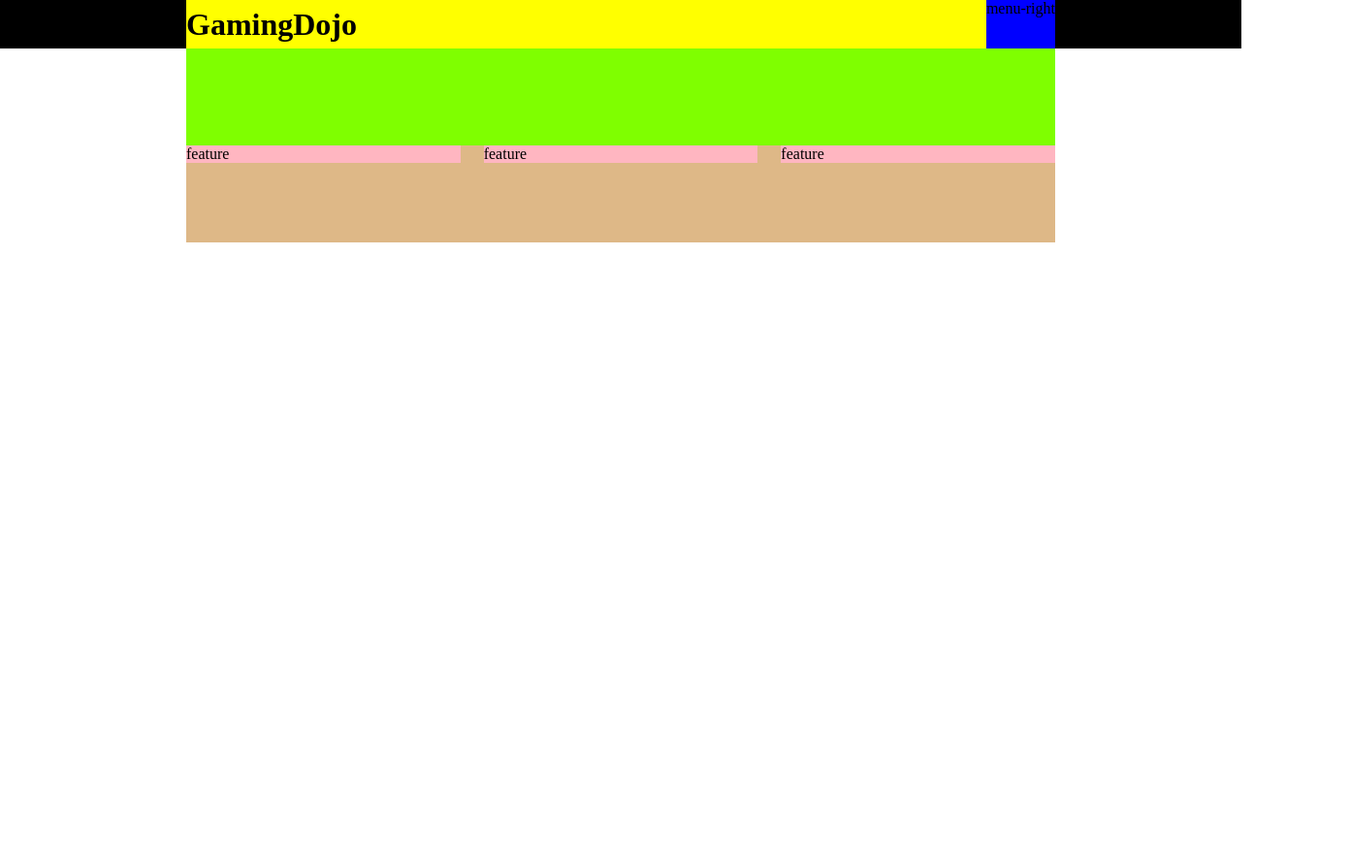
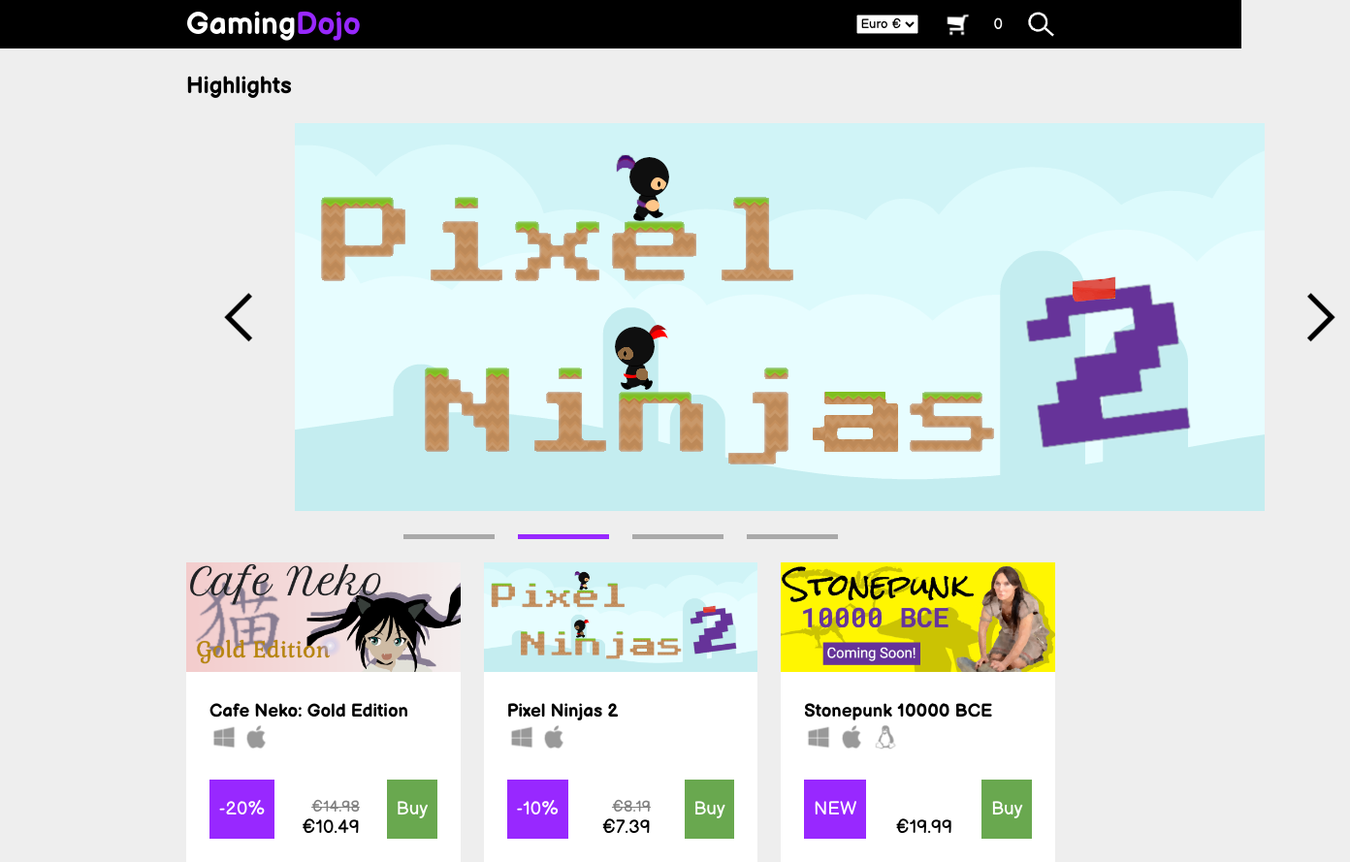
Before and after one commit to narcisolobo/january-web-fundamentals-22, a plain HTML site: page beltExam/index.html in a window 1280 px wide. Shown: the whole page at 97% size, 1392 px wide, since content can reach past the window. Before the commit the page ends 800 px from the top, so only its background shows below. Drawn offline with Linux system fonts and the light colour scheme.

Commit message:
added belt review code

```diff
--- a/beltExam/index.html
+++ b/beltExam/index.html
@@ -8,28 +8,99 @@
     <link rel="stylesheet" href="style.css">
 </head>
 <body>
-    <header>
+    <!-- header start -->
+    <header class="mb">
         <div class="container flexed">
-            <h1>GamingDojo</h1>
-            <div class="menu-right">
-                <p>menu-right</p>
+            <h1 class="text-white">Gaming<span class="text-purple">Dojo</span></h1>
+            <div class="menu-right flexed">
+                <select>
+                    <option>Euro €</option>
+                </select>
+                <img src="./images/cart-light.png" alt="Shopping Cart">
+                <p id="cart-count" class="text-white">0</p>
+                <img src="./images/search-light.png" alt="Search">
             </div>
         </div>
     </header>
+    <!-- header end -->
+    <!-- container start -->
     <div class="container">
-        <div class="carousel"></div>
-        <div class="features flex-start">
-            <div class="feature">
-                <p>feature</p>
-            </div>
-            <div class="feature">
-                <p>feature</p>
-            </div>
-            <div class="feature">
-                <p>feature</p>
+        <!-- carousel start -->
+        <div class="carousel">
+            <h2 class="mb">Highlights</h2>
+            <div class="carousel-control flexed mb">
+                <img onclick="imageBack()" src="./images/chevron-left.png" alt="Left">
+                <img id="carousel-img" src="./images/pixel-ninjas-2.png" alt="Pixel Ninjas">
+                <img onclick="imageForward()" class="flipped" src="./images/chevron-left.png" alt="Right">
             </div>
         </div>
+        <div class="flexed indicators">
+            <div class="indicator mb bg-grey"></div>
+            <div class="indicator mb bg-purple"></div>
+            <div class="indicator mb bg-grey"></div>
+            <div class="indicator mb bg-grey"></div>
+        </div>
+        <!-- carousel end -->
+        <!-- features start -->
+        <div class="features flex-start">
+            <!-- cafe neko start -->
+            <div class="feature">
+                <img class="feature-img" src="./images/cafe-neko.png" alt="Cafe Neko">
+                <div class="feature-content">
+                    <h3>Cafe Neko: Gold Edition</h3>
+                    <img class="icon mb" src="./images/windows.png" alt="Windows">
+                    <img class="icon mb" src="./images/apple.png" alt="Apple">
+                    <div class="purchase flexed">
+                        <button class="text-white bg-purple">-20%</button>
+                        <div class="prices">
+                            <p class="old-price">€14.98</p>
+                            <p class="new-price">€10.49</p>
+                        </div>
+                        <button onclick="incrementCount()" class="text-white bg-green">Buy</button>
+                    </div>
+                </div>
+            </div>
+            <!-- cafe neko end -->
+            <!-- Pixel Ninjas start -->
+            <div class="feature">
+                <img class="feature-img" src="./images/pixel-ninjas-2.png" alt="Pixel Ninjas 2">
+                <div class="feature-content">
+                    <h3>Pixel Ninjas 2</h3>
+                    <img class="icon mb" src="./images/windows.png" alt="Windows">
+                    <img class="icon mb" src="./images/apple.png" alt="Apple">
+                    <div class="purchase flexed">
+                        <button class="text-white bg-purple">-10%</button>
+                        <div class="prices">
+                            <p class="old-price">€8.19</p>
+                            <p class="new-price">€7.39</p>
+                        </div>
+                        <button onclick="incrementCount()" class="text-white bg-green">Buy</button>
+                    </div>
+                </div>
+            </div>
+            <!-- Pixel Ninjas end -->
+            <!-- Stone Punk start -->
+            <div class="feature">
+                <img class="feature-img" src="./images/stonepunk.png" alt="Stonepunk">
+                <div class="feature-content">
+                    <h3>Stonepunk 10000 BCE</h3>
+                    <img class="icon mb" src="./images/windows.png" alt="Windows">
+                    <img class="icon mb" src="./images/apple.png" alt="Apple">
+                    <img onclick="linux()" src="./images/linux.png" alt="Linux" class="icon mb">
+                    <div class="purchase flexed">
+                        <button class="text-white bg-purple">NEW</button>
+                        <div class="prices">
+                            <p class="new-price">€19.99</p>
+                        </div>
+                        <button onclick="incrementCount()" class="text-white bg-green">Buy</button>
+                    </div>
+                </div>
+            </div>
+            <!-- Stone Punk end -->
+        </div>
+        <!-- features end -->
     </div>
+    <!-- container end -->
     <script src="./script.js"></script>
 </body>
 </html>
--- a/beltExam/script.js
+++ b/beltExam/script.js
@@ -0,0 +1,20 @@
+function imageForward(){
+  var carouselImage = document.querySelector('#carousel-img')
+  carouselImage.src = './images/stonepunk.png'
+}
+
+function imageBack(){
+  var carouselImage = document.querySelector('#carousel-img')
+  carouselImage.src = './images/pixel-ninjas-2.png'
+}
+
+var cartCount = document.querySelector('#cart-count')
+console.log(cartCount);
+
+function incrementCount(){
+  cartCount.innerText++;
+}
+
+function linux(){
+  alert('This game is supported on Linux')
+}
--- a/beltExam/style.css
+++ b/beltExam/style.css
@@ -1,24 +1,19 @@
+@import url('https://fonts.googleapis.com/css2?family=Balsamiq+Sans:ital,wght@0,400;0,700;1,400;1,700&display=swap');
+
 * {
   margin: 0;
   padding: 0;
   box-sizing: border-box;
+  font-family: 'Balsamiq Sans', cursive;
 }
 
-header {
-  background-color: black;
-  min-height: 50px;
-}
+/* utility classes start */
 
 .container {
-  background-color: yellow;
+  /* background-color: yellow; */
   min-height: 50px;
   width: 70%;
   margin: 0 auto;
-}
-
-.menu-right {
-  background-color: blue;
-  min-height: 50px;
 }
 
 .flexed {
@@ -28,6 +23,14 @@ header {
   gap: 1.5em;
 }
 
+.text-white {
+  color: white;
+}
+
+.text-purple {
+  color: #9828ff;
+}
+
 .flex-start {
   display: flex;
   justify-content: space-between;
@@ -35,17 +38,116 @@ header {
   gap: 1.5em;
 }
 
+.mb {
+  margin-bottom: 1.5rem;
+}
+
+.flipped {
+  transform: scaleX(-1);
+}
+
+.bg-purple {
+  background-color: #9828ff;
+}
+
+.bg-green {
+  background-color: #69a84f;
+}
+
+.bg-grey {
+  background-color: darkgray;
+}
+
+body {
+  background-color: #eeeeee;
+}
+
+/* utility classes end */
+
+/* header classes start */
+header {
+  background-color: black;
+  min-height: 50px;
+}
+
+.menu-right {
+  /* background-color: blue; */
+  min-height: 50px;
+}
+
+.menu-right img {
+  width: 30px;
+}
+
+/* header classes end */
+
+/* carousel classes start */
 .carousel {
-  background-color: chartreuse;
+  /* background-color: chartreuse; */
   min-height: 100px;
 }
 
+.carousel-control {
+  padding: 0 1.5rem;
+}
+
+.carousel-control img {
+  cursor: pointer;
+}
+/* carousel classes end */
+
+/* features classes start */
 .features {
-  background-color: burlywood;
+  /* background-color: burlywood; */
   min-height: 100px;
 }
 
 .feature {
-  background-color: lightpink;
+  /* background-color: lightpink; */
   flex: 1;
+  background-color: white;
 }
+
+.feature-content {
+  padding: 1.5em;
+}
+
+.feature-img {
+  width: 100%;
+}
+
+.icon {
+  width: 30px;
+}
+
+button {
+  padding: 1em .5em;
+  font-size: larger;
+  border: 0;
+}
+
+.prices {
+  text-align: right;
+  align-self: flex-end;
+}
+
+.old-price {
+  color: grey;
+  text-decoration: line-through;
+}
+
+.new-price {
+  font-size: larger;
+}
+
+/* features classes end */
+
+.indicators {
+  width: 50%;
+  margin: 0 auto;
+}
+
+.indicator {
+  width: 100px;
+  min-height: 5px;
+}
```
